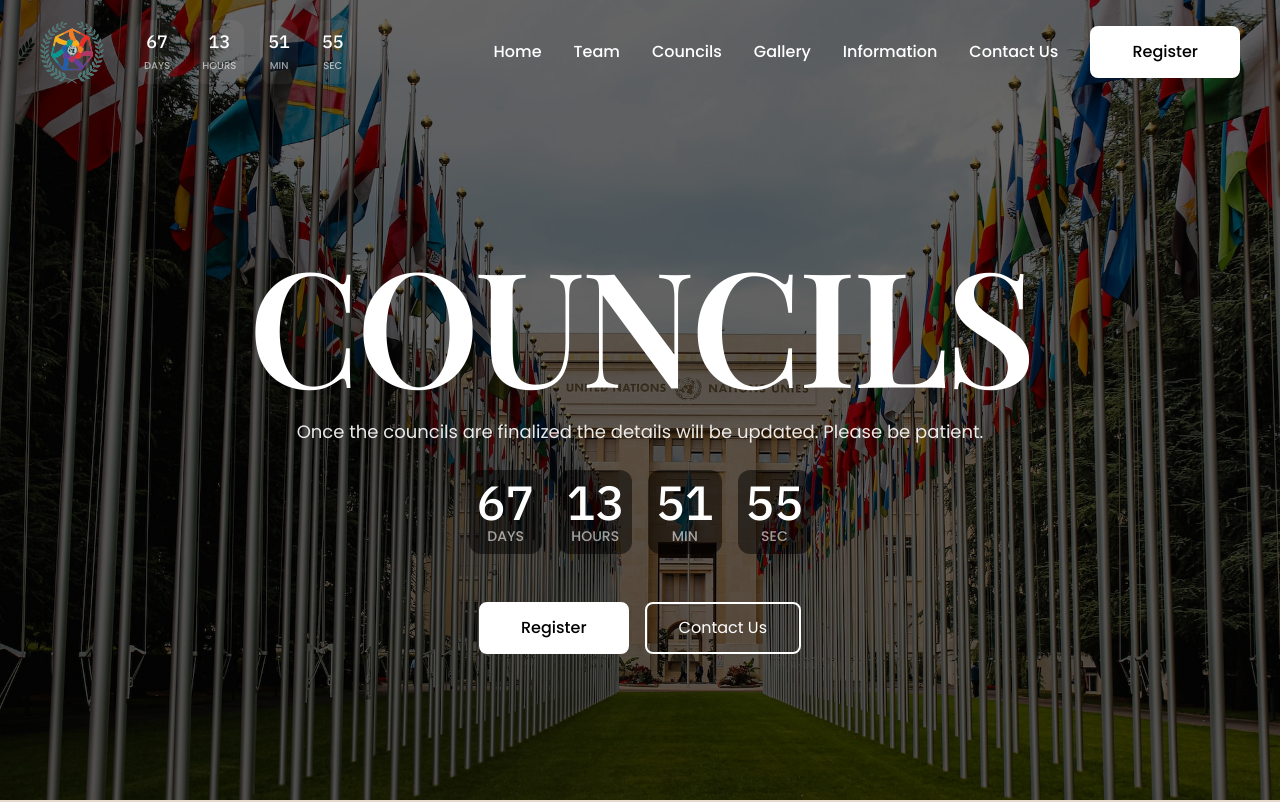
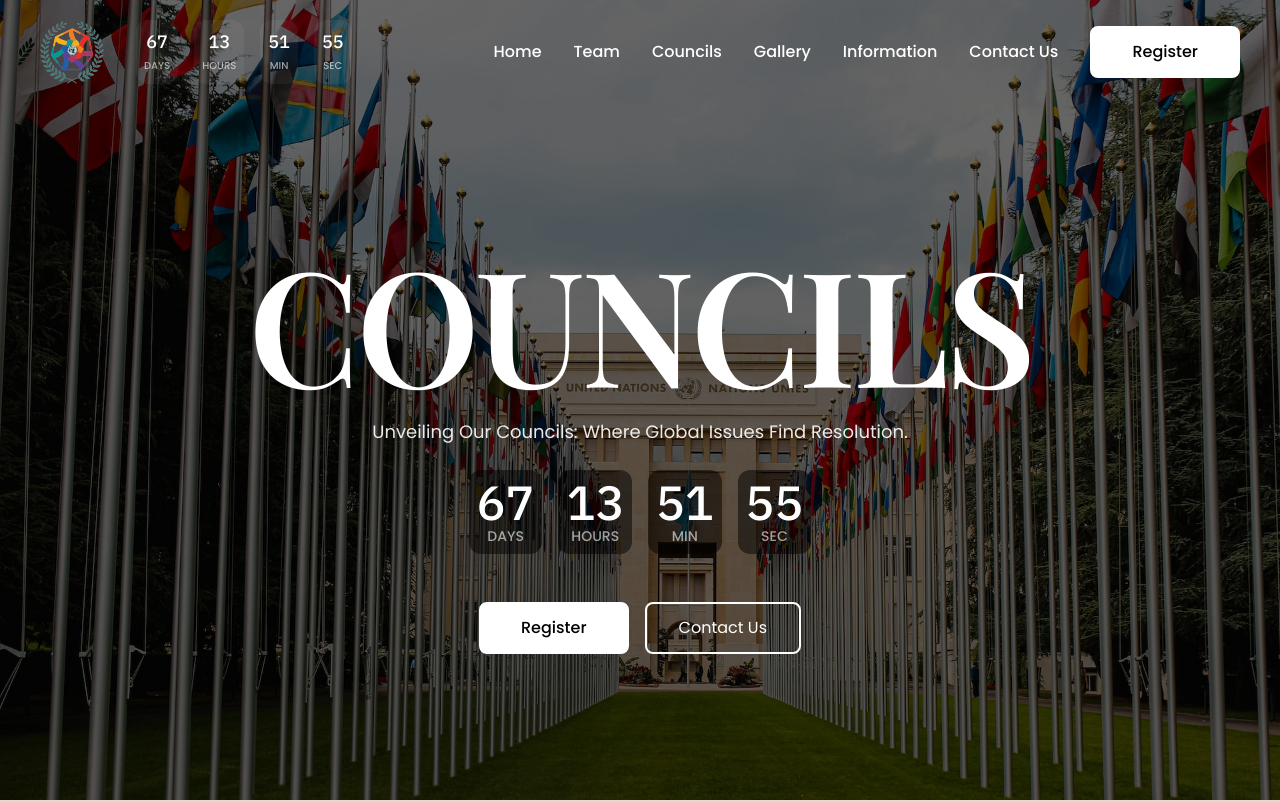
Before and after one commit to yuvi0110/nmmun, a Next.js app: page /councils in a window 1280 px wide. Shown: the top 802 px of the page. Built offline with nearby package versions, Linux system fonts and the light colour scheme; a web font is replaced by a local one.

Commit message:
contact page

```diff
--- a/pages/councils.tsx
+++ b/pages/councils.tsx
@@ -18,7 +18,7 @@ function Councils() {
 				title="COUNCILS"
 				src="/hero-council-5.jpg"
 				alt="some dummy pic"
-				desc="Once the councils are finalized the details will be updated. Please be patient."
+				desc="Unveiling Our Councils: Where Global Issues Find Resolution."
 				showTimer
 				showCTA
 			/>
```
